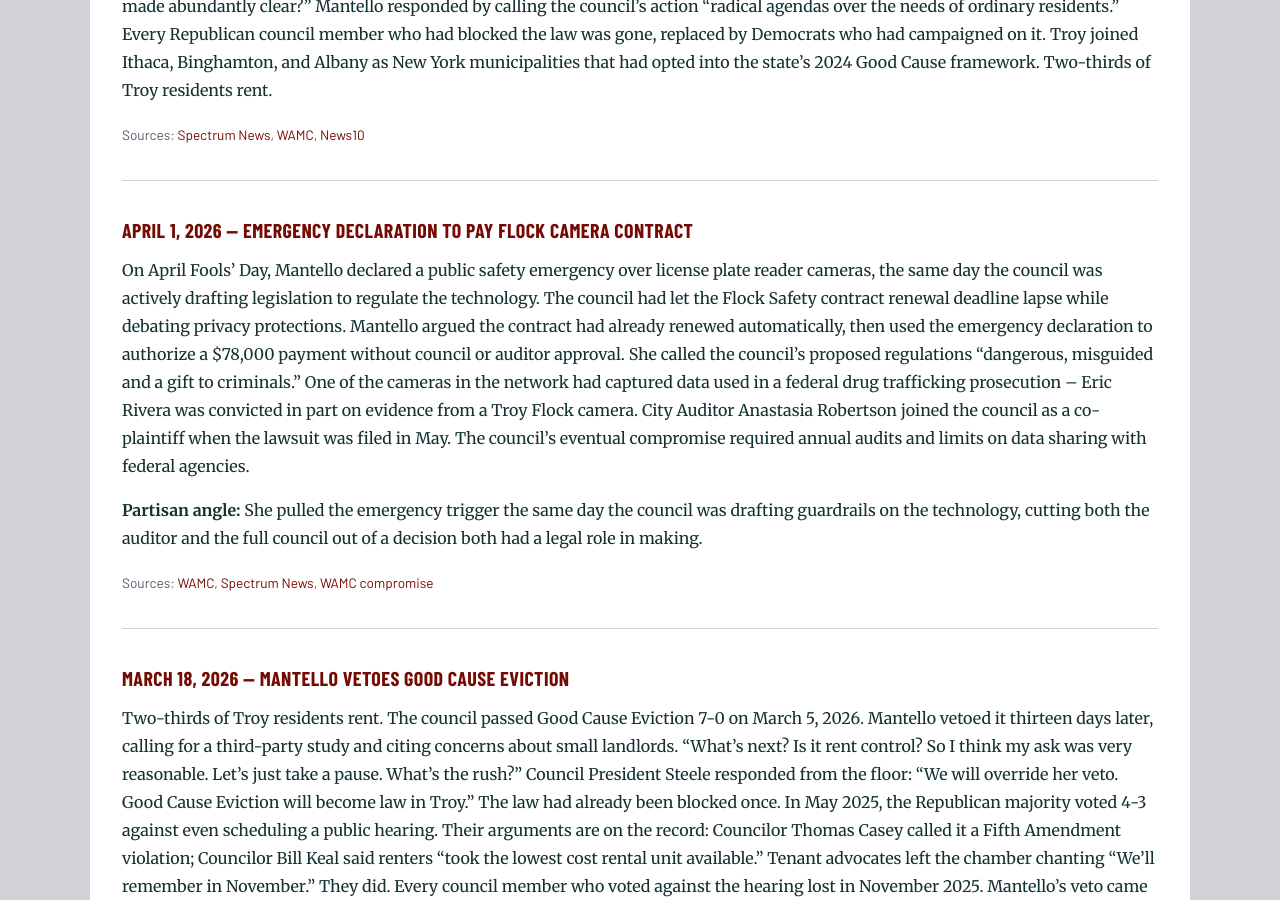
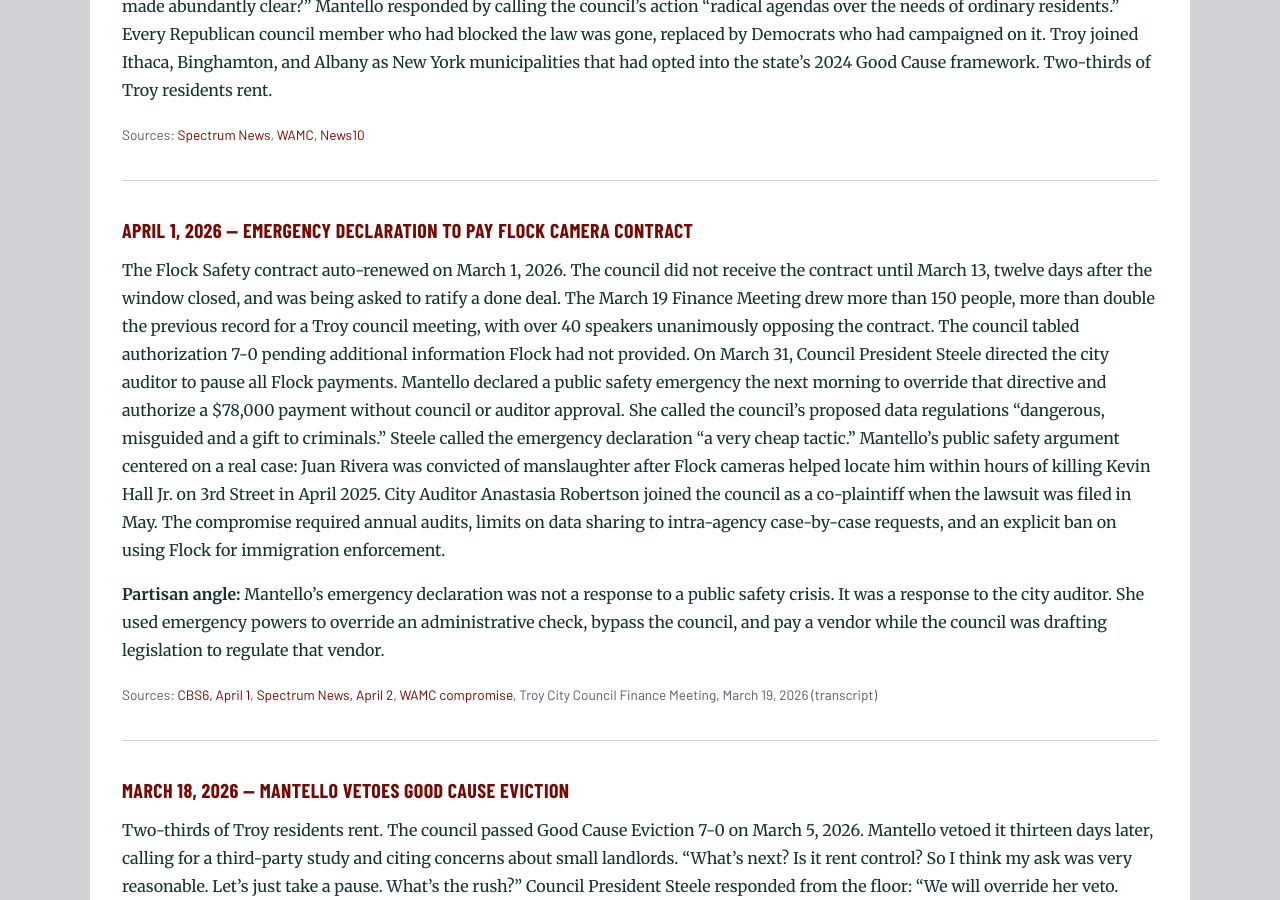
Before and after one commit to MdevitSEC/the-mantello-record, a Jekyll site: the page built from the-record.md, in a window 1280 px wide and 900 px high, scrolled down 1315 px. Built offline with Jekyll 4.4.1, drawn with Linux system fonts in a browser that asks for light colours; some web fonts are replaced.

Commit message:
Fix Rivera name/charge error in Flock entry; add March 19 turnout, Steele quote, timeline
Co-Authored-By: Claude Sonnet 4.6 <noreply@anthropic.com>

```diff
--- a/the-record.md
+++ b/the-record.md
@@ -37,11 +37,11 @@ The council overrode Mantello's veto of Good Cause Eviction on April 9, 2026, by
 
 ### [April 1, 2026 — Emergency Declaration to Pay Flock Camera Contract](/2026/04/01/emergency-declaration-flock-cameras/)
 
-On April Fools' Day, Mantello declared a public safety emergency over license plate reader cameras, the same day the council was actively drafting legislation to regulate the technology. The council had let the Flock Safety contract renewal deadline lapse while debating privacy protections. Mantello argued the contract had already renewed automatically, then used the emergency declaration to authorize a $78,000 payment without council or auditor approval. She called the council's proposed regulations "dangerous, misguided and a gift to criminals." One of the cameras in the network had captured data used in a federal drug trafficking prosecution -- Eric Rivera was convicted in part on evidence from a Troy Flock camera. City Auditor Anastasia Robertson joined the council as a co-plaintiff when the lawsuit was filed in May. The council's eventual compromise required annual audits and limits on data sharing with federal agencies.
+The Flock Safety contract auto-renewed on March 1, 2026. The council did not receive the contract until March 13, twelve days after the window closed, and was being asked to ratify a done deal. The March 19 Finance Meeting drew more than 150 people, more than double the previous record for a Troy council meeting, with over 40 speakers unanimously opposing the contract. The council tabled authorization 7-0 pending additional information Flock had not provided. On March 31, Council President Steele directed the city auditor to pause all Flock payments. Mantello declared a public safety emergency the next morning to override that directive and authorize a $78,000 payment without council or auditor approval. She called the council's proposed data regulations "dangerous, misguided and a gift to criminals." Steele called the emergency declaration "a very cheap tactic." Mantello's public safety argument centered on a real case: Juan Rivera was convicted of manslaughter after Flock cameras helped locate him within hours of killing Kevin Hall Jr. on 3rd Street in April 2025. City Auditor Anastasia Robertson joined the council as a co-plaintiff when the lawsuit was filed in May. The compromise required annual audits, limits on data sharing to intra-agency case-by-case requests, and an explicit ban on using Flock for immigration enforcement.
 
-**Partisan angle:** She pulled the emergency trigger the same day the council was drafting guardrails on the technology, cutting both the auditor and the full council out of a decision both had a legal role in making.
+**Partisan angle:** Mantello's emergency declaration was not a response to a public safety crisis. It was a response to the city auditor. She used emergency powers to override an administrative check, bypass the council, and pay a vendor while the council was drafting legislation to regulate that vendor.
 
-*Sources: [WAMC](https://www.wamc.org/news/2026-04-01/troy-flock-safety-contract-renewal), [Spectrum News](https://spectrumlocalnews.com/nys/capital-region/news/2026/04/02/mantello-declares-public-safety-emergency-in-troy-to-keep-license-plate-readers-operational-), [WAMC compromise](https://www.wamc.org/news/2026/05/20/troy-flock-safety-cameras-compromise)*
+*Sources: [CBS6, April 1](https://cbs6albany.com/news/local/troy-mayor-declares-public-safety-emergency-to-keep-flock-cameras-operational), [Spectrum News, April 2](https://spectrumlocalnews.com/nys/capital-region/news/2026/04/02/mantello-declares-public-safety-emergency-in-troy-to-keep-license-plate-readers-operational-), [WAMC compromise](https://www.wamc.org/news/2026-05-20/troy-flock-safety-cameras-compromise), Troy City Council Finance Meeting, March 19, 2026 (transcript)*
 
 ---
 
```
